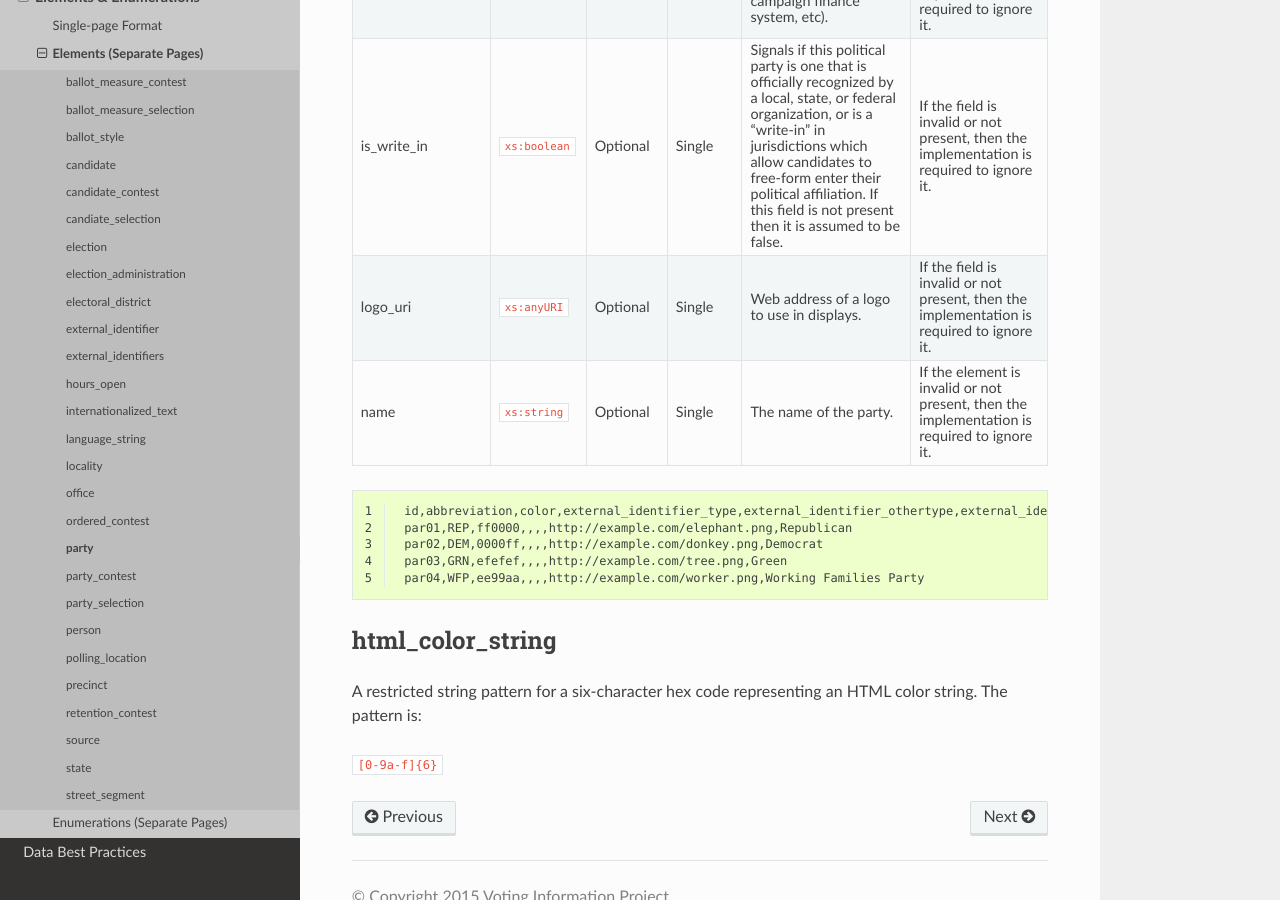
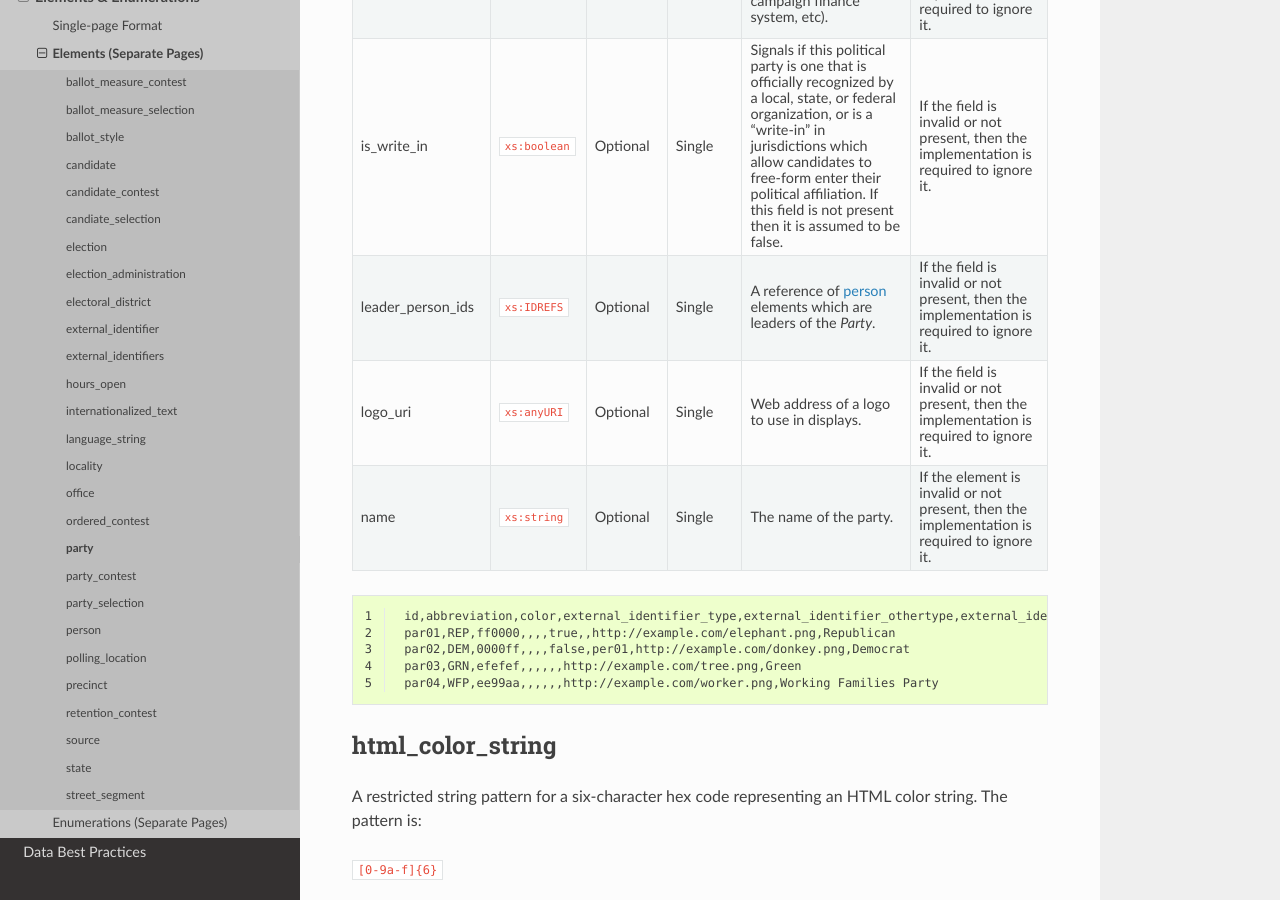
Before and after one commit to votinginfoproject/vip-specification, a Sphinx documentation site: the page built from docs/built_rst/csv/elements/party.rst, in a window 1280 px wide and 900 px high, scrolled down 582 px. Built offline with Sphinx 7.4.7 and the Read the Docs theme 2.0.0, drawn with Linux system fonts in a browser that asks for light colours.

Commit message:
RST update, LeaderPersonIds to Party

```diff
--- a/docs/built_rst/csv/elements/party.rst
+++ b/docs/built_rst/csv/elements/party.rst
@@ -31,6 +31,10 @@ This element describes a political party and the metadata associated with them.
 |                      |                                       |              |              | this field is not present then it is     |                                          |
 |                      |                                       |              |              | assumed to be false.                     |                                          |
 +----------------------+---------------------------------------+--------------+--------------+------------------------------------------+------------------------------------------+
+| leader_person_ids    | ``xs:IDREFS``                         | Optional     | Single       | A reference of :ref:`multi-csv-person`   | If the field is invalid or not present,  |
+|                      |                                       |              |              | elements which are leaders of the        | then the implementation is required to   |
+|                      |                                       |              |              | `Party`.                                 | ignore it.                               |
++----------------------+---------------------------------------+--------------+--------------+------------------------------------------+------------------------------------------+
 | logo_uri             | ``xs:anyURI``                         | Optional     | Single       | Web address of a logo to use in          | If the field is invalid or not present,  |
 |                      |                                       |              |              | displays.                                | then the implementation is required to   |
 |                      |                                       |              |              |                                          | ignore it.                               |
@@ -44,11 +48,11 @@ This element describes a political party and the metadata associated with them.
    :linenos:
 
 
-    id,abbreviation,color,external_identifier_type,external_identifier_othertype,external_identifier_value,logo_uri,name
-    par01,REP,ff0000,,,,http://example.com/elephant.png,Republican
-    par02,DEM,0000ff,,,,http://example.com/donkey.png,Democrat
-    par03,GRN,efefef,,,,http://example.com/tree.png,Green
-    par04,WFP,ee99aa,,,,http://example.com/worker.png,Working Families Party
+    id,abbreviation,color,external_identifier_type,external_identifier_othertype,external_identifier_value,is_write_in,leader_person_ids,logo_uri,name
+    par01,REP,ff0000,,,,true,,http://example.com/elephant.png,Republican
+    par02,DEM,0000ff,,,,false,per01,http://example.com/donkey.png,Democrat
+    par03,GRN,efefef,,,,,,http://example.com/tree.png,Green
+    par04,WFP,ee99aa,,,,,,http://example.com/worker.png,Working Families Party
 
 
 .. _multi-csv-html-color-string:
--- a/docs/built_rst/tables/elements/party.rst
+++ b/docs/built_rst/tables/elements/party.rst
@@ -24,6 +24,10 @@
 |                     |                                         |              |              | this field is not present then it is     |                                          |
 |                     |                                         |              |              | assumed to be false.                     |                                          |
 +---------------------+-----------------------------------------+--------------+--------------+------------------------------------------+------------------------------------------+
+| LeaderPersonIds     | ``xs:IDREFS``                           | Optional     | Single       | A reference of :ref:`multi-xml-person`   | If the field is invalid or not present,  |
+|                     |                                         |              |              | elements which are leaders of the        | then the implementation is required to   |
+|                     |                                         |              |              | `Party`.                                 | ignore it.                               |
++---------------------+-----------------------------------------+--------------+--------------+------------------------------------------+------------------------------------------+
 | LogoUri             | ``xs:anyURI``                           | Optional     | Single       | Web address of a logo to use in          | If the field is invalid or not present,  |
 |                     |                                         |              |              | displays.                                | then the implementation is required to   |
 |                     |                                         |              |              |                                          | ignore it.                               |
```
Also changed, not shown: docs/built_rst/csv/single_page.rst (+9 -5 lines), docs/built_rst/xml/elements/party.rst (+17 -11 lines), docs/built_rst/xml/single_page.rst (+17 -22 lines).
